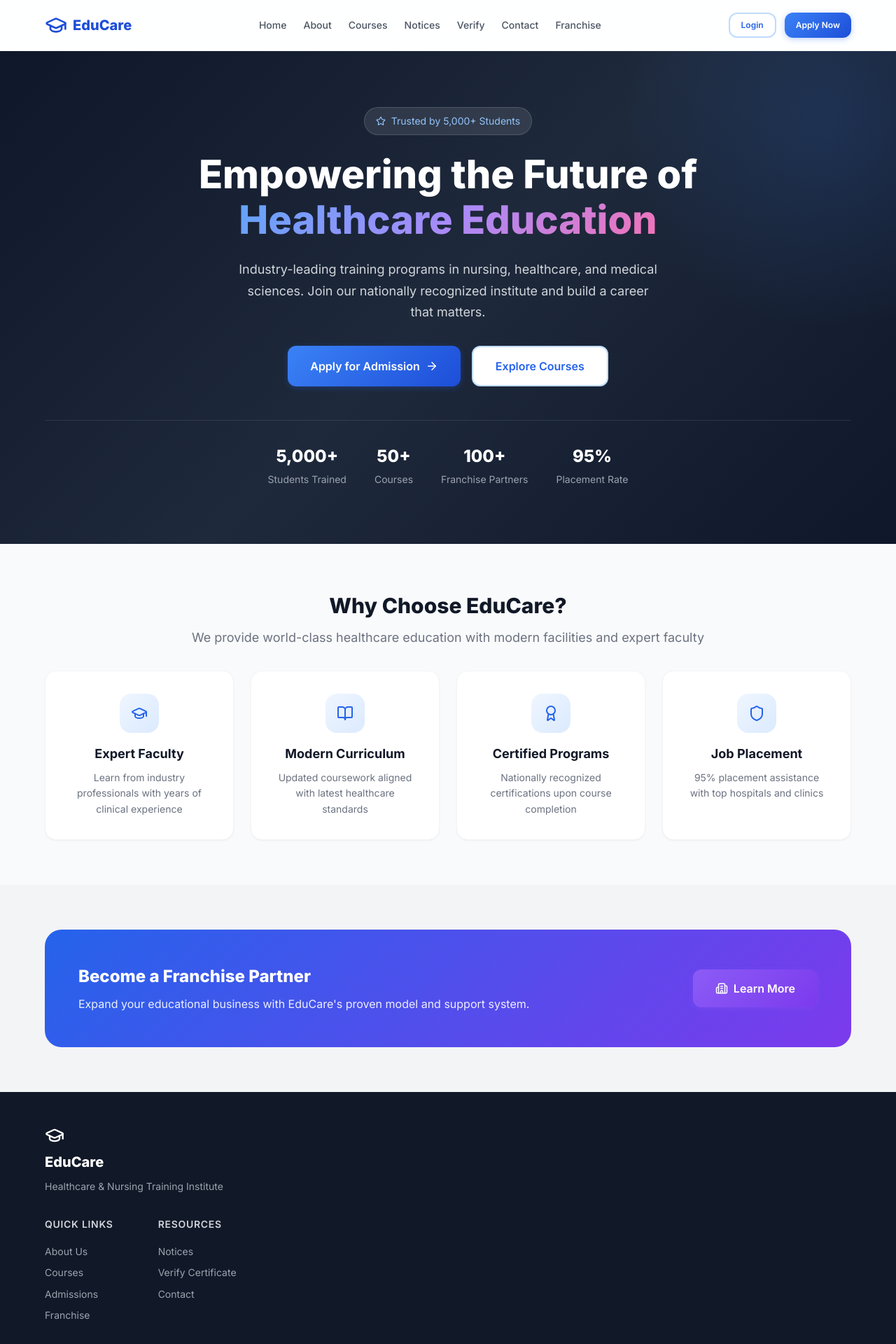
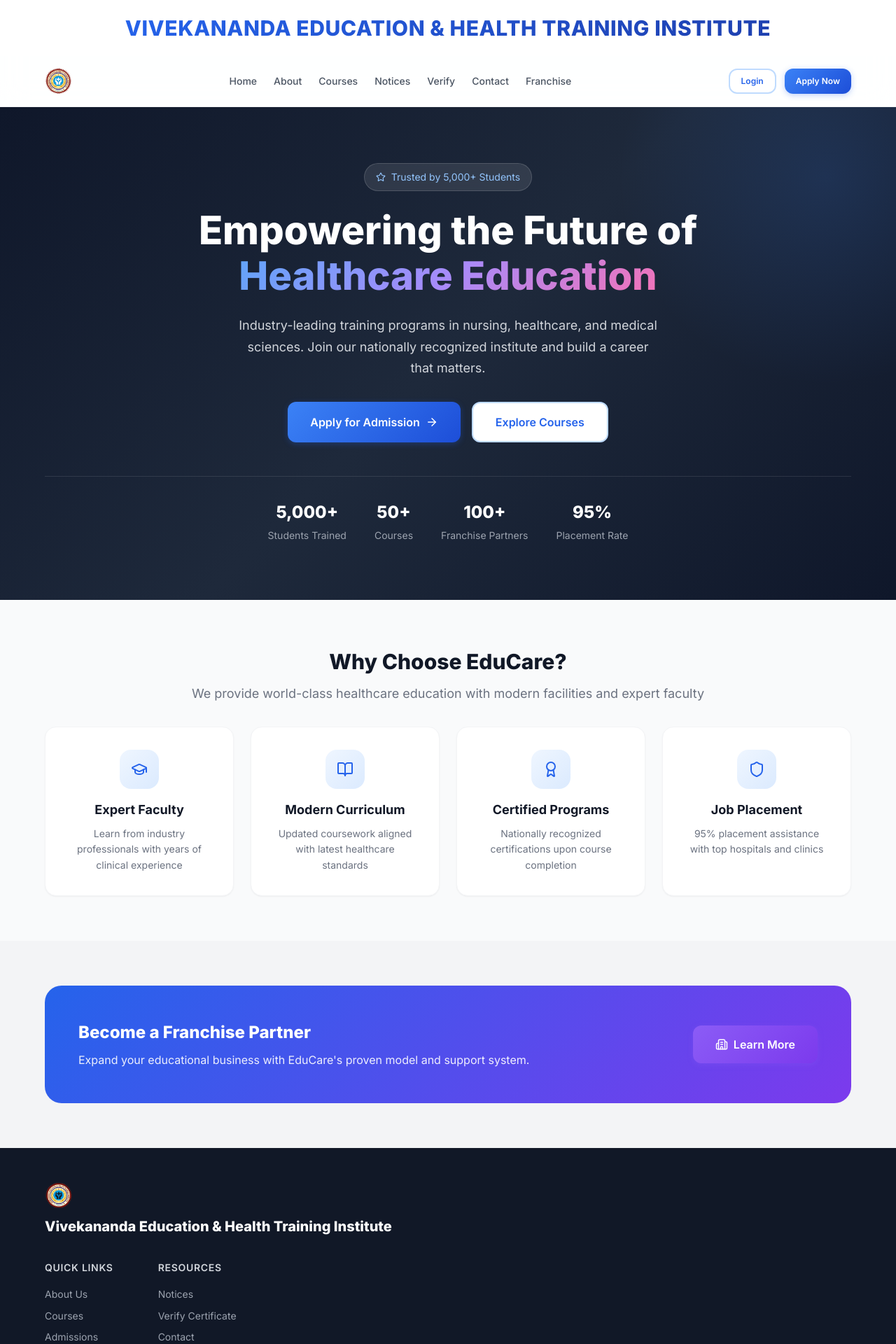
Before and after one commit to ankan-withadream/Online-Institution-Business-Management-System, a React (Vite) app in the folder client/: page / in a window 1280 px wide. Shown: the top 1920 px of the page at 70% size. Built offline with nearby package versions, Linux system fonts and the light colour scheme; no server answers; what @react-pdf/renderer would draw is missing.

Commit message:
Changed brand logo, brand title (for client)

```diff
--- a/client/src/components/layout/DashboardLayout.jsx
+++ b/client/src/components/layout/DashboardLayout.jsx
@@ -5,6 +5,7 @@
   Bell, ClipboardList, Building2, LogOut, ChevronRight, BookOpen, CreditCard, UserPlus
 } from 'lucide-react';
 import './DashboardLayout.css';
+import logoVehti from '../../assets/logo_brand.png';
 
 const adminNav = [
   { path: '/admin', label: 'Dashboard', icon: LayoutDashboard },
@@ -53,8 +54,7 @@
       <aside className="sidebar">
         <div className="sidebar-header">
           <Link to="/" className="sidebar-logo">
-            <GraduationCap size={28} />
-            <span>EduCare</span>
+            <img src={logoVehti} alt="VEHTI Logo" style={{ height: '40px', width: 'auto' }} />
           </Link>
           <span className="role-badge">{user?.role}</span>
         </div>
--- a/client/src/components/layout/PublicLayout.css
+++ b/client/src/components/layout/PublicLayout.css
@@ -1,4 +1,22 @@
 /* ═══════ PUBLIC LAYOUT ═══════ */
+
+.header-top-bar {
+  padding: var(--space-4) 0;
+  text-align: center;
+  background: white;
+  /* border-bottom: 1px solid var(--gray-100); */
+}
+
+.header-top-bar span {
+  font-size: var(--font-size-3xl);
+  font-weight: 800;
+  background: linear-gradient(135deg, var(--primary-600), var(--primary-800));
+  -webkit-background-clip: text;
+  -webkit-text-fill-color: transparent;
+  display: inline-block;
+  letter-spacing: 0.02em;
+  text-transform: uppercase;
+}
 
 .header {
   position: sticky;
@@ -83,10 +101,17 @@
     box-shadow: var(--shadow-lg);
   }
 
-  .nav-open { display: flex; }
+  .nav-open {
+    display: flex;
+  }
 
-  .header-actions { display: none; }
-  .menu-toggle { display: block; }
+  .header-actions {
+    display: none;
+  }
+
+  .menu-toggle {
+    display: block;
+  }
 }
 
 /* ═══════ FOOTER ═══════ */
@@ -144,7 +169,9 @@
   font-size: var(--font-size-sm);
 }
 
-.footer-links a:hover { color: white; }
+.footer-links a:hover {
+  color: white;
+}
 
 .footer-bottom {
   border-top: 1px solid var(--gray-700);
--- a/client/src/components/layout/PublicLayout.jsx
+++ b/client/src/components/layout/PublicLayout.jsx
@@ -1,6 +1,7 @@
 import { Link, Outlet } from 'react-router-dom';
 import { useAuth } from '../../context/AuthContext';
-import { GraduationCap, Menu, X } from 'lucide-react';
+import { Menu, X, GraduationCap } from 'lucide-react';
+import logoVehti from '../../assets/logo_brand.png';
 import { useState } from 'react';
 import './PublicLayout.css';
 
@@ -19,10 +20,12 @@
   return (
     <div className="public-layout">
       <header className="header">
+        <div className="header-top-bar">
+          <span>Vivekananda Education & Health Training Institute</span>
+        </div>
         <div className="container header-inner">
           <Link to="/" className="logo">
-            <GraduationCap size={32} />
-            <span>EduCare</span>
+            <img src={logoVehti} alt="VEHTI Logo" style={{ height: '40px', width: 'auto' }} />
           </Link>
 
           <nav className={`nav ${menuOpen ? 'nav-open' : ''}`}>
@@ -57,9 +60,9 @@
       <footer className="footer">
         <div className="container footer-inner">
           <div className="footer-brand">
-            <GraduationCap size={28} />
-            <span>EduCare</span>
-            <p>Healthcare & Nursing Training Institute</p>
+            <img src={logoVehti} alt="VEHTI Logo" style={{ height: '40px', width: '40px' }} />
+            <span>Vivekananda Education & Health Training Institute</span>
+            {/* <p>Healthcare & Nursing Training Institute</p> */}
           </div>
           <div className="footer-links">
             <div>
--- a/client/src/pages/auth/Login.jsx
+++ b/client/src/pages/auth/Login.jsx
@@ -2,6 +2,7 @@
 import { Link, useNavigate } from 'react-router-dom';
 import { useAuth } from '../../context/AuthContext';
 import { GraduationCap, LogIn } from 'lucide-react';
+import logoVehti from '../../assets/logo_brand.png';
 
 const Login = () => {
   const { login } = useAuth();
@@ -30,8 +31,9 @@
     <div style={{ minHeight: '100vh', display: 'flex', alignItems: 'center', justifyContent: 'center', background: 'linear-gradient(135deg, #0f172a, #1e293b)' }}>
       <div className="card" style={{ width: '100%', maxWidth: 420, padding: '2.5rem' }}>
         <div style={{ textAlign: 'center', marginBottom: '2rem' }}>
-          <Link to="/" style={{ display: 'inline-flex', alignItems: 'center', gap: 8, color: '#1d4ed8', fontWeight: 800, fontSize: '1.25rem' }}>
-            <GraduationCap size={32} /> EduCare
+          <Link to="/" style={{ display: 'inline-flex', flexDirection: 'column', alignItems: 'center', gap: 8, color: '#1d4ed8', fontWeight: 800, fontSize: '1.25rem' }}>
+            <img src={logoVehti} alt="VEHTI Logo" style={{ height: '40px', width: 'auto' }} />
+            <span className='text-primary'>Vivekananda Education & Health Training Institute</span>
           </Link>
           <p style={{ color: '#6b7280', marginTop: '0.5rem', fontSize: '0.875rem' }}>Sign in to your account</p>
         </div>
--- a/client/src/pages/auth/Register.jsx
+++ b/client/src/pages/auth/Register.jsx
@@ -3,6 +3,7 @@
 import { useAuth } from '../../context/AuthContext';
 import { uploadDocumentPublic } from '../../services/documents';
 import { GraduationCap, UserPlus } from 'lucide-react';
+import logoVehti from '../../assets/logo_brand.png';
 
 const Register = () => {
   const { register: registerUser } = useAuth();
@@ -61,8 +62,9 @@
     <div style={{ minHeight: '100vh', display: 'flex', alignItems: 'center', justifyContent: 'center', background: 'linear-gradient(135deg, #0f172a, #1e293b)' }}>
       <div className="card" style={{ width: '100%', maxWidth: 420, padding: '2.5rem' }}>
         <div style={{ textAlign: 'center', marginBottom: '2rem' }}>
-          <Link to="/" style={{ display: 'inline-flex', alignItems: 'center', gap: 8, color: '#1d4ed8', fontWeight: 800, fontSize: '1.25rem' }}>
-            <GraduationCap size={32} /> EduCare
+          <Link to="/" style={{ display: 'inline-flex', flexDirection: 'column', alignItems: 'center', gap: 8, color: '#1d4ed8', fontWeight: 800, fontSize: '1.25rem' }}>
+            <img src={logoVehti} alt="VEHTI Logo" style={{ height: '40px', width: 'auto' }} />
+            <span className='text-primary'>Vivekananda Education & Health Training Institute</span>
           </Link>
           <p style={{ color: '#6b7280', marginTop: '0.5rem', fontSize: '0.875rem' }}>Create your account</p>
         </div>
```
Also changed, not shown: client/src/assets/logo_brand.png (added). Lines whose indentation alone changed are shown as unchanged.
